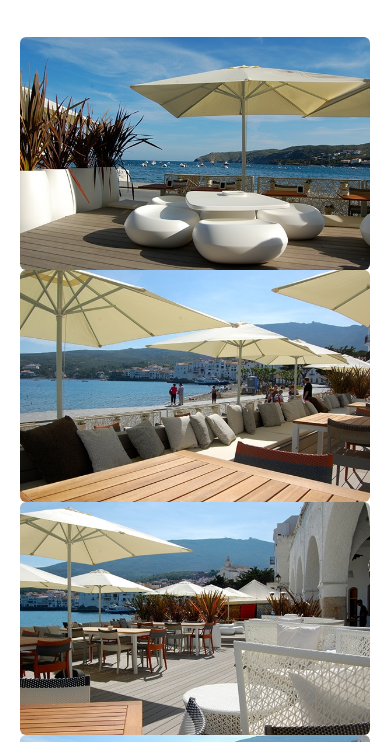
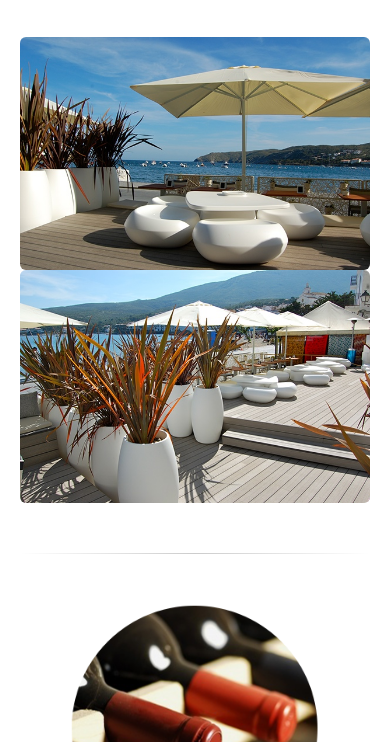
Before and after one commit to restaurantcadaques/restaurantcadaques.github.io, a plain HTML site: page index.html in a window 390 px wide. Shown: the part 1222-1964 px from the top of the page. Drawn offline with nearby package versions, Linux system fonts and the light colour scheme.

Commit message:
sliderphone i sliderdesktop

```diff
--- a/index.html
+++ b/index.html
@@ -90,7 +90,7 @@
       </div>
 
 
-      <div class="row-fluid" style="margin-top:40px">
+      <div class="row-fluid sliderdesktop" style="margin-top:40px">
 
         <div class="span3">
  <a class="example-image-link" href="restaurant-terrasse.JPG" data-lightbox="example-set" data-title="Terrasse"><img class="example-image img-rounded slide-image" src="restaurant-terrasse.JPG" alt=""/></a>
@@ -113,6 +113,32 @@
 
 
       </div>
+
+
+
+
+
+
+    <div class="row-fluid sliderphone" style="margin-top:40px">
+
+        <div class="span3">
+<img class="example-image img-rounded slide-image" src="restaurant-terrasse.JPG" alt=""/>
+        </div>
+
+
+
+             <div class="span3">
+ <img class="example-image img-rounded slide-image" src="terasse-2.JPG" alt=""/>
+        </div>
+
+
+      </div>
+
+
+
+
+
+
 
       <hr class="soften">
       <div class="row-fluid text-center" style="margin-top:40px" >
--- a/style.css
+++ b/style.css
@@ -333,7 +333,18 @@ padding: 50px 20px !important;
 
 .inic {margin-bottom: 40px}
 
+.sliderdesktop{display: none}
+
+
 }
+
+
+
+@media (min-width: 768px) {
+.sliderphone{display: none}
+
+}
+
 
 @media (min-width: 980px) {
 
```
